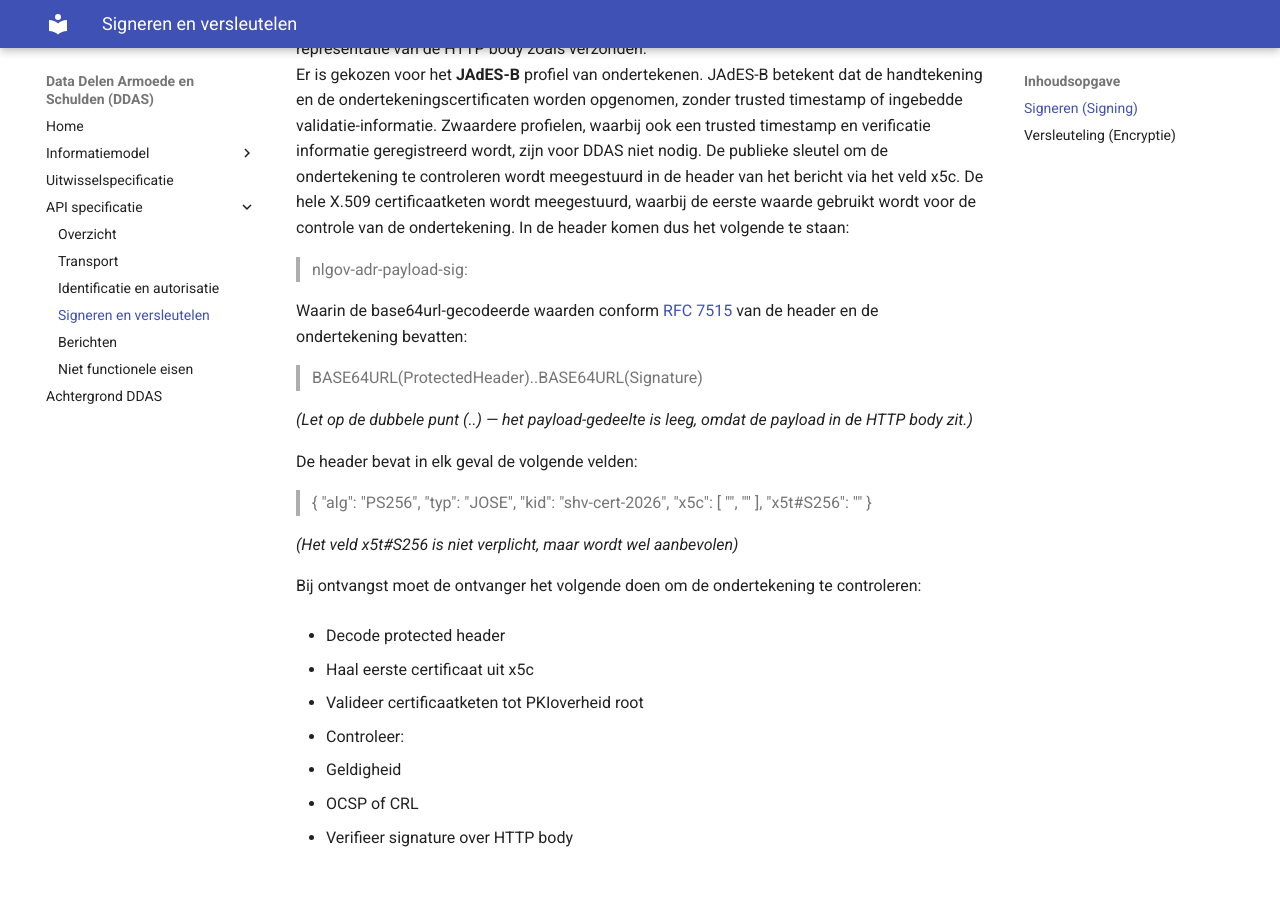
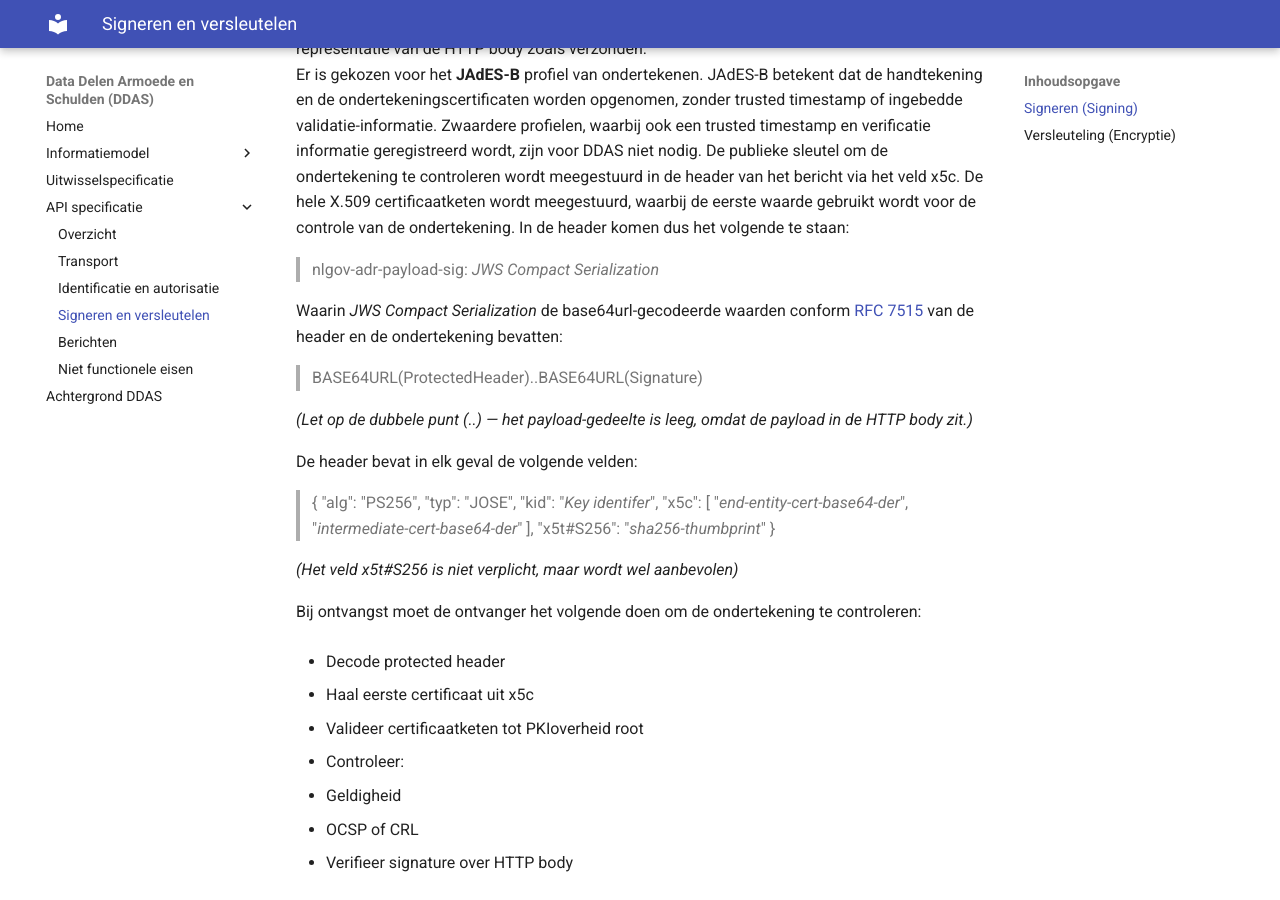
Before and after one commit to Govert-Claus/DDAS-API, an MkDocs documentation site: the page built from docs/signing-encryptie.md, in a window 1280 px wide and 900 px high, scrolled down 601 px. Built offline with MkDocs 1.6.1 and Material for MkDocs 9.7.7, drawn with Linux system fonts in a browser that asks for light colours; the version menu is left out.

Commit message:
Update signing-encryptie.md

```diff
--- a/docs/signing-encryptie.md
+++ b/docs/signing-encryptie.md
@@ -16,9 +16,9 @@ Er is gekozen voor het **JAdES-B** profiel van ondertekenen. JAdES-B betekent da
 De publieke sleutel om de ondertekening te controleren wordt meegestuurd in de header van het bericht via het veld x5c. De hele X.509 certificaatketen wordt meegestuurd, waarbij de eerste waarde gebruikt wordt voor de controle van de ondertekening.
 In de header komen dus het volgende te staan:
 
-> nlgov-adr-payload-sig: <JWS Compact Serialization>
+> nlgov-adr-payload-sig: *JWS Compact Serialization*
 
-Waarin <JWS Compact Serialization> de base64url-gecodeerde waarden conform [RFC 7515](https://www.rfc-editor.org/rfc/rfc7515) van de header en de ondertekening bevatten:
+Waarin *JWS Compact Serialization* de base64url-gecodeerde waarden conform [RFC 7515](https://www.rfc-editor.org/rfc/rfc7515) van de header en de ondertekening bevatten:
 
 > BASE64URL(ProtectedHeader)..BASE64URL(Signature)
 
@@ -29,12 +29,12 @@ De header bevat in elk geval de volgende velden:
 > {
   "alg": "PS256",
   "typ": "JOSE",
-  "kid": "shv-cert-2026",
+  "kid": "*Key identifer*",
   "x5c": [
-    "<end-entity-cert-base64-der>",
-    "<intermediate-cert-base64-der>"
+    "*end-entity-cert-base64-der*",
+    "*intermediate-cert-base64-der*"
   ],
-  "x5t#S256": "<sha256-thumbprint>"
+  "x5t#S256": "*sha256-thumbprint*"
 }
 
 *(Het veld x5t#S256 is niet verplicht, maar wordt wel aanbevolen)*
```
